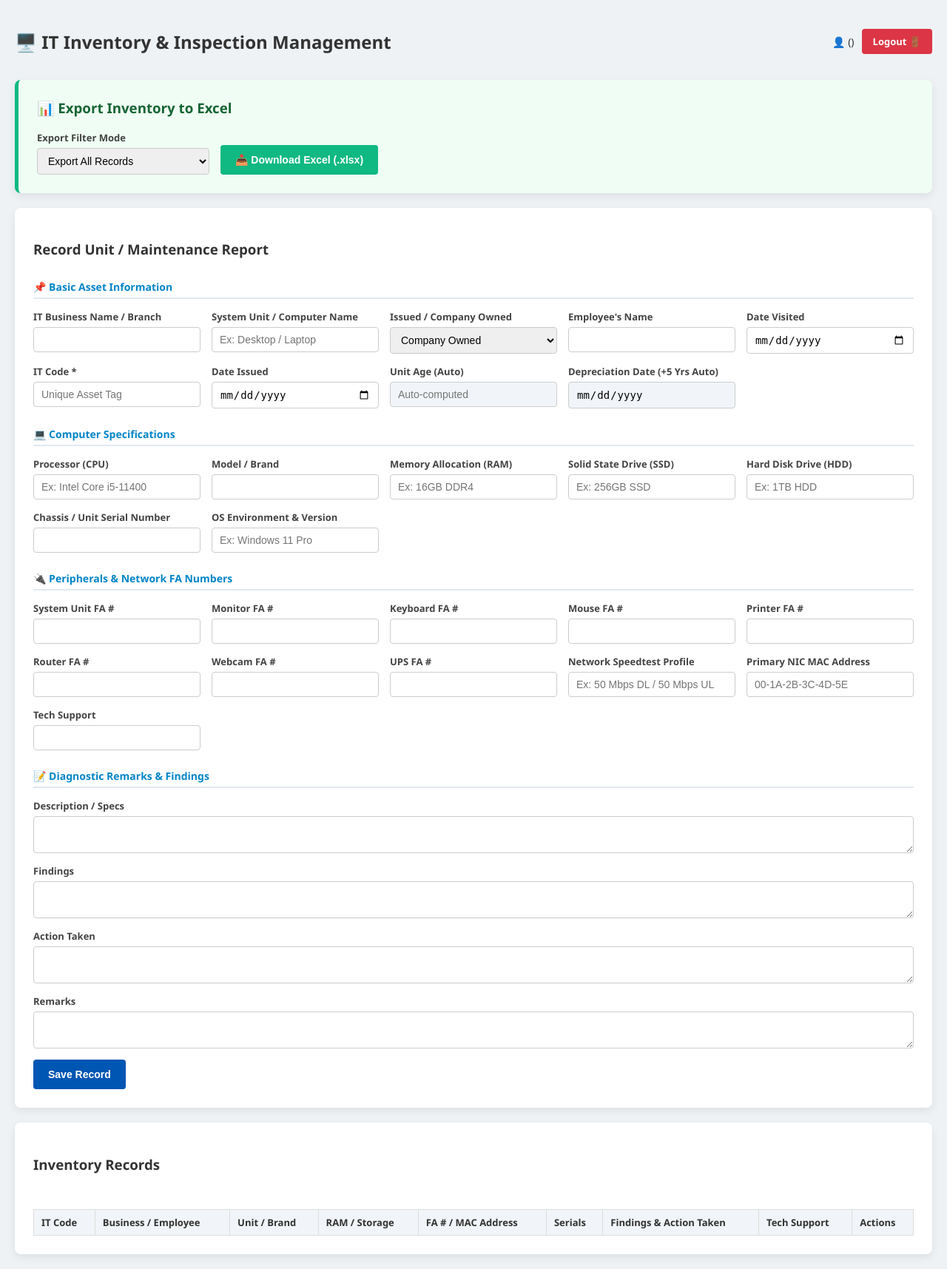
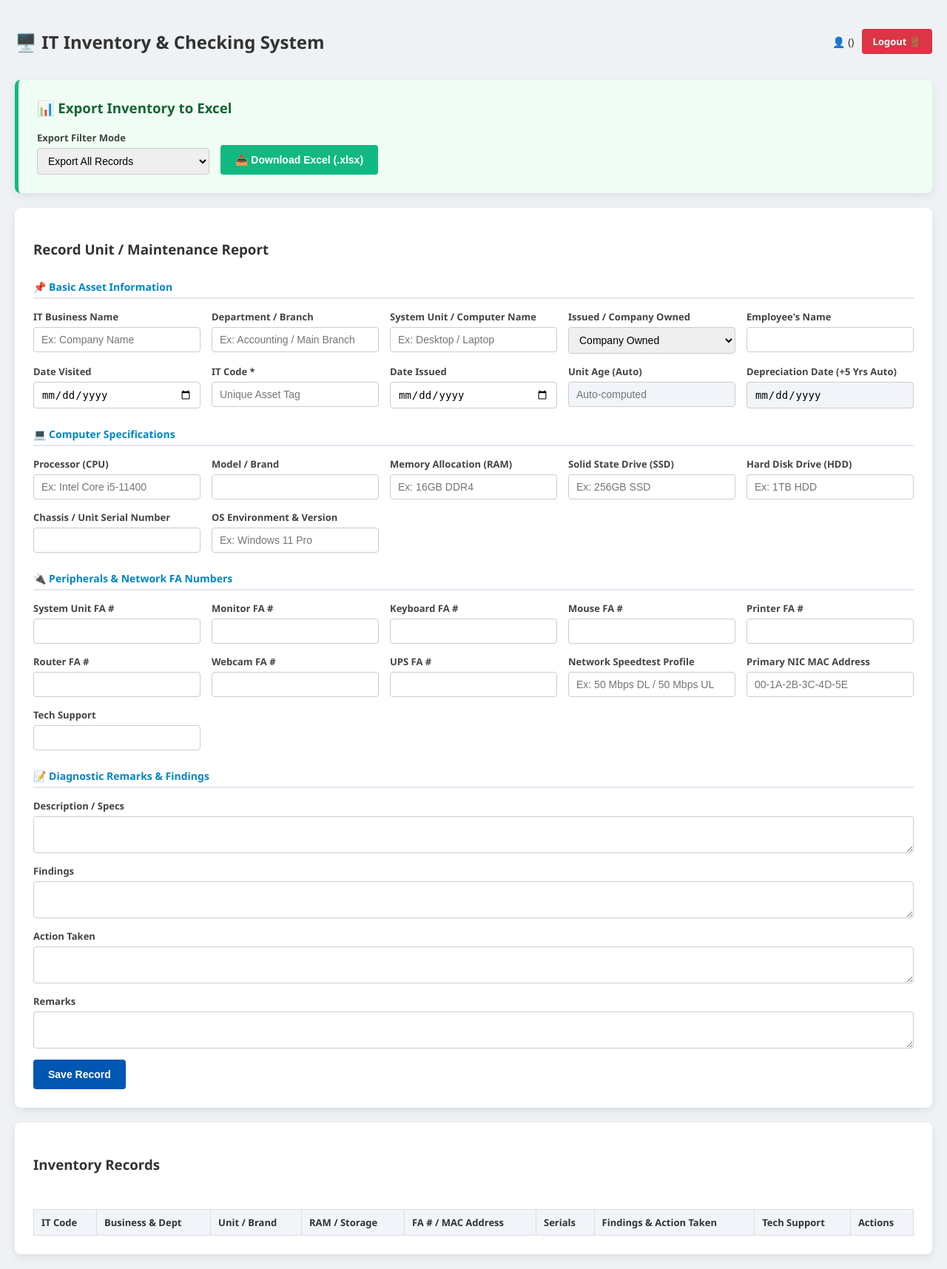
Before and after one commit to reianrd328/it-inventory-system, a Flask app: template templates/index.html in a window 1280 px wide. Shown: the whole page at 74% size. Run offline with Flask 3, Linux system fonts and the light colour scheme; the template is opened without the code that fills it, so the values that code supplies are empty.

Commit message:
Update index.html

```diff
--- a/templates/index.html
+++ b/templates/index.html
@@ -146,7 +137,7 @@
 <body>
     <div class="container">
         <div style="display: flex; justify-content: space-between; align-items: center; margin-bottom: 15px;" class="no-print">
-            <h2>🖥️ IT Inventory & Inspection Management</h2>
+            <h2>🖥️ IT Inventory & Checking System</h2>
             <div style="display: flex; align-items: center; gap: 10px;">
                 <span style="font-size: 14px;">👤 <strong>{{ user.full_name or user.username }}</strong> ({{ user.role }})</span>
                 <a href="/logout" class="btn-danger">Logout 🚪</a>
@@ -225,7 +216,8 @@
             <form id="inventoryForm">
                 <div class="form-grid">
                     <div class="form-section-header">📌 Basic Asset Information</div>
-                    <div class="form-group"><label>IT Business Name / Branch</label><input type="text" id="it_business_name"></div>
+                    <div class="form-group"><label>IT Business Name</label><input type="text" id="it_business_name" placeholder="Ex: Company Name"></div>
+                    <div class="form-group"><label>Department / Branch</label><input type="text" id="it_department" placeholder="Ex: Accounting / Main Branch"></div>
                     <div class="form-group"><label>System Unit / Computer Name</label><input type="text" id="system_unit" placeholder="Ex: Desktop / Laptop"></div>
                     <div class="form-group">
                         <label>Issued / Company Owned</label>
@@ -294,7 +286,7 @@
                     <thead>
                         <tr>
                             <th>IT Code</th>
-                            <th>Business / Employee</th>
+                            <th>Business & Dept</th>
                             <th>Unit / Brand</th>
                             <th>RAM / Storage</th>
                             <th>FA # / MAC Address</th>
@@ -814,12 +802,12 @@
             window.location.href = url;
         }
 
-        // --- EDIT RECORD HANDLER ---
         function editRecord(itCode) {
             const item = rawInventoryData.find(i => i.it_code === itCode);
             if (!item) return;
 
             document.getElementById('it_business_name').value = item.it_business_name || '';
+            document.getElementById('it_department').value = item.it_department || '';
             document.getElementById('system_unit').value = item.system_unit || '';
             document.getElementById('issued_company_owned').value = item.issued_company_owned || 'Company Owned';
             document.getElementById('employee_name').value = item.employee_name || '';
@@ -884,15 +870,15 @@
             if (res.ok) loadInventory();
         }
 
-        // --- SINGLE PRINT BUTTON HANDLER (PRINTS BOTH PAGES COMBINED) ---
         function printCombinedReport(itCode) {
             const item = rawInventoryData.find(i => i.it_code === itCode);
             if (!item) return;
 
             document.getElementById('combinedPrintSheet').classList.add('active-print-sheet');
 
-            // 1. Populate Branch Visit Data (Page 1)
-            document.querySelectorAll('.bv_val_branch').forEach(el => el.innerText = item.it_business_name ? `________________ (${item.it_business_name})` : '________________');
+            // Branch Visit Data (Page 1) - combining Business Name and Department for the branch header line
+            const branchText = [item.it_business_name, item.it_department].filter(Boolean).join(' - ');
+            document.querySelectorAll('.bv_val_branch').forEach(el => el.innerText = branchText ? `________________ (${branchText})` : '________________');
             document.querySelectorAll('.bv_val_serial').forEach(el => el.innerText = item.serial_hdd_all || 'N/A');
             document.querySelectorAll('.bv_val_cpu').forEach(el => el.innerText = item.processor_cpu || item.model_brand || 'N/A');
             document.querySelectorAll('.bv_val_ram').forEach(el => el.innerText = item.ram || 'N/A');
@@ -910,8 +896,8 @@
             document.querySelectorAll('.bv_val_mac').forEach(el => el.innerText = item.mac_address || 'N/A');
             document.querySelectorAll('.bv_val_remarks').forEach(el => el.innerText = item.remarks || item.findings || '');
 
-            // 2. Populate PM Form Data (Page 2)
-            document.querySelectorAll('.pm_val_branch').forEach(el => el.innerText = item.it_business_name || '');
+            // PM Form Data (Page 2)
+            document.querySelectorAll('.pm_val_branch').forEach(el => el.innerText = branchText || '');
             document.querySelectorAll('.pm_val_date').forEach(el => el.innerText = item.date_visited || '');
             document.querySelectorAll('.pm_val_comp').forEach(el => el.innerText = `${item.system_unit || ''} (${item.it_code})`);
             document.querySelectorAll('.pm_val_fa').forEach(el => el.innerText = item.fa_number || 'N/A');
@@ -950,11 +935,11 @@
             });
         }
 
-        // --- Inventory Form Submission Handler ---
         document.getElementById('inventoryForm').addEventListener('submit', async (e) => {
             e.preventDefault();
             const payload = {
                 it_business_name: document.getElementById('it_business_name').value,
+                it_department: document.getElementById('it_department').value,
                 system_unit: document.getElementById('system_unit').value,
                 issued_company_owned: document.getElementById('issued_company_owned').value,
                 employee_name: document.getElementById('employee_name').value,
@@ -1014,7 +997,7 @@
             rawInventoryData.forEach(item => {
                 const row = `<tr>
                     <td><strong>${item.it_code}</strong><br><small>${item.issued_company_owned || ''}</small></td>
-                    <td><strong>${item.it_business_name || ''}</strong><br>${item.employee_name || ''}</td>
+                    <td><strong>${item.it_business_name || ''}</strong><br><small>${item.it_department || ''}</small></td>
                     <td>${item.system_unit || ''}<br><small>${item.model_brand || ''}</small></td>
                     <td>${item.ram || ''}<br>${item.storage_capacity || ''}</td>
                     <td>FA: ${item.fa_number || 'N/A'}<br>MAC: ${item.mac_address || 'N/A'}</td>
```
Also changed, not shown: other parts of templates/index.html (+20 -38 lines).
